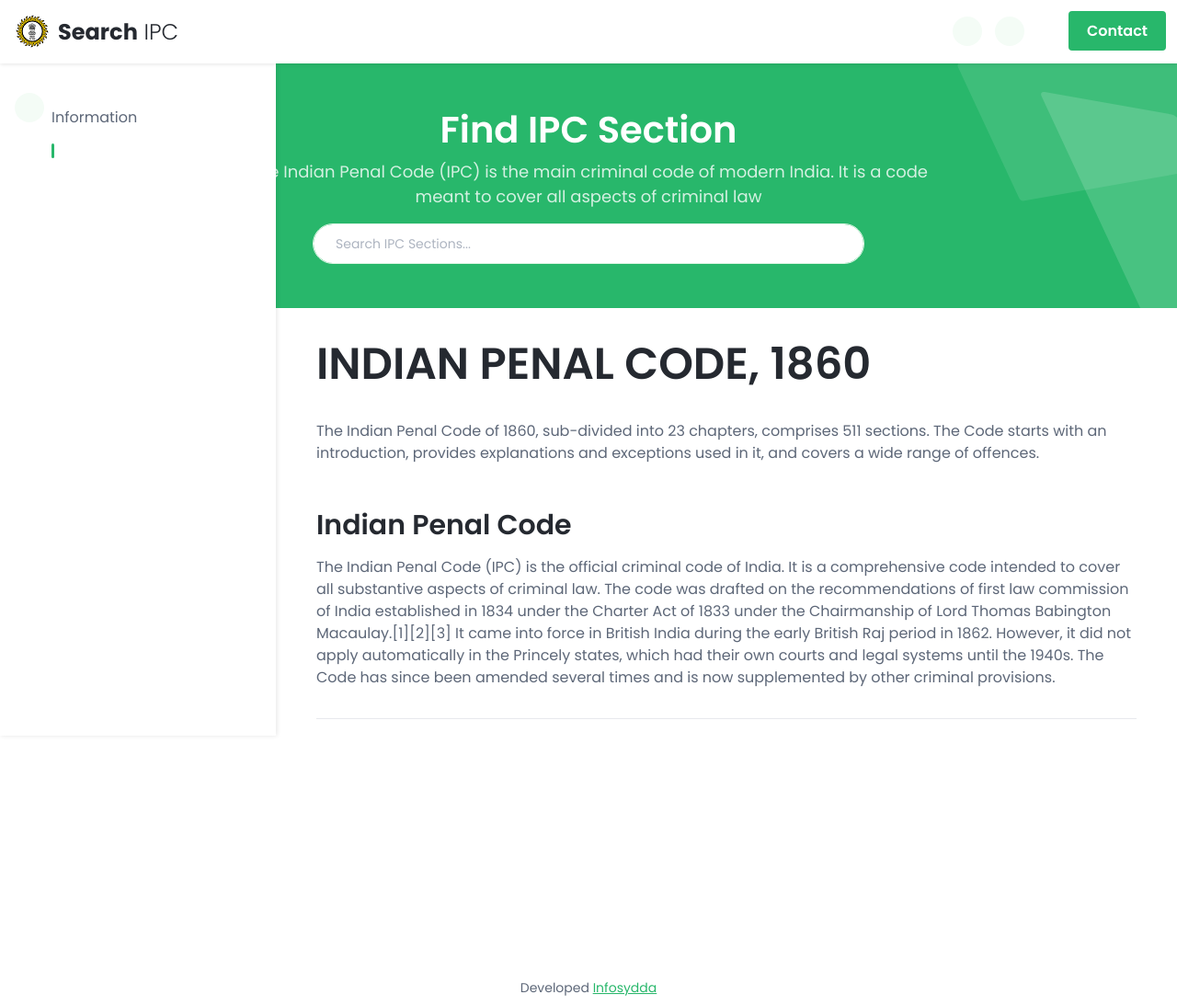
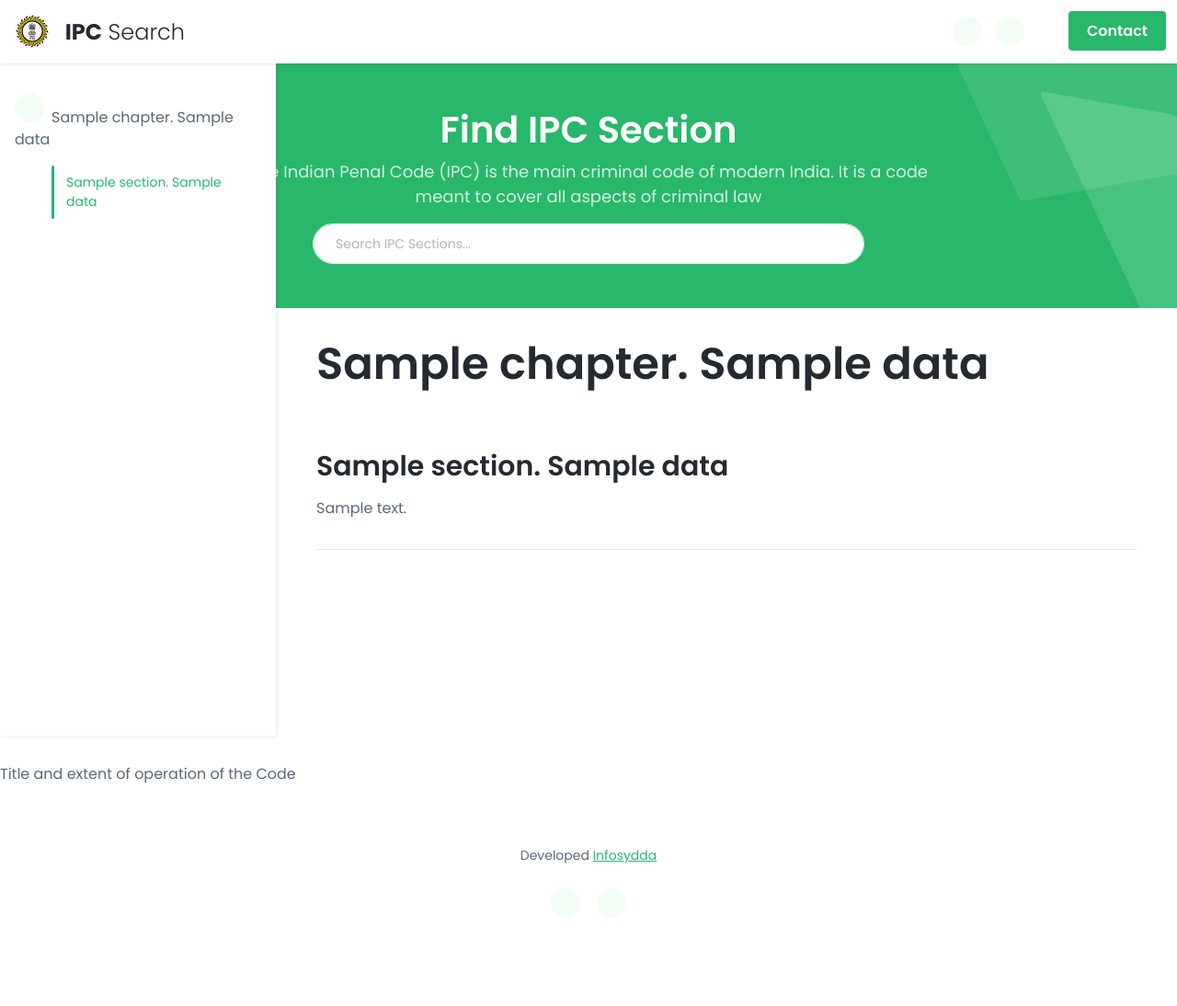
Before and after one commit to RamkumarMrj/IPC-SEARCH-ENGINE, a Django app: template search/templates/search/index.html in a window 1280 px wide. Shown: the top 1094 px of the page at 92% size. After the commit the page ends 939 px from the top, so only its background shows below. Run offline with Django 3.2, Linux system fonts and the light colour scheme; data comes from the database, SQL or seed files in the repository; both versions use the stored data as it was after the commit; the template is opened without the code that fills it: values that come from a table or form of the project are taken from there, most other values are stand-ins (such as "Sample title", 1, 10 or a date in 2020); some libraries are stand-ins or nearby versions.

Commit message:
Docs updates

```diff
--- a/search/templates/search/base.html
+++ b/search/templates/search/base.html
@@ -28,7 +28,9 @@
   <link id="theme-style" rel="stylesheet" href="{% static 'assets/css/theme.css' %}">
 
   <style type="text/css">
-    ul { list-style-type: "👉 "; }
+    ul {
+      list-style-type: "👉 ";
+    }
   </style>
 </head>
 
@@ -43,9 +45,11 @@
             <span></span>
             <span></span>
           </button>
-          <div class="site-logo"><a class="navbar-brand" href="/"><img class="logo-icon me-2" src="{% static 'assets/images/logo.png' %}" alt="logo"><span class="logo-text">Search<span class="text-alt"> IPC
+          <div class="site-logo">
+            <a class="navbar-brand" href="/"><img class="logo-icon me-2" src="{% static 'assets/images/logo.png' %}" alt="logo">
+              <span class="logo-text">IPC<span class="text-alt"> Search</span>
               </span>
-        </span></a>
+            </a>
           </div>
         </div>
 
@@ -66,7 +70,8 @@
     <div class="theme-bg-shapes-left"></div>
     <div class="container">
       <h1 class="page-heading single-col-max mx-auto">Find IPC Section</h1>
-          <div class="page-intro single-col-max mx-auto">The Indian Penal Code (IPC) is the main criminal code of modern India. It is a code meant to cover all aspects of criminal law</div>
+      <div class="page-intro single-col-max mx-auto">The Indian Penal Code (IPC) is the main criminal code of modern
+        India. It is a code meant to cover all aspects of criminal law</div>
       <div class="main-search-box pt-3 d-block mx-auto">
         <form class="search-form w-100" action="{% url 'search_results' %}" method="get">
           <input type="text" placeholder="Search IPC Sections..." name="q" class="form-control search-input">
@@ -74,7 +79,8 @@
         </form>
       </div>
     </div>
-  </div><!--//page-header-->
+  </div>
+
   <div class="docs-wrapper">
     {% block content %}
 
@@ -103,4 +109,5 @@
   <script src="{% static 'assets/js/docs.js' %}"></script>
 
 </body>
+
 </html>
--- a/search/templates/search/index.html
+++ b/search/templates/search/index.html
@@ -3,42 +3,62 @@
 {% block content %}
 <div id="docs-sidebar" class="docs-sidebar">
   <nav id="docs-nav" class="docs-nav navbar">
-
     <ul class="section-items list-unstyled nav flex-column pb-3">
-
-        <li class="nav-item section-title mt-3"><a class="nav-link scrollto" href="#section-8"><span
-              class="theme-icon-holder me-2"><i class="fas fa-book-reader"></i></span>Information</a>
+      {% for data in content %}
+      <li class="nav-item section-title mt-3"><a class="nav-link scrollto" href="#{{ data.chapter }}. {{ data.chapter_name }}"><span
+            class="theme-icon-holder me-2"><i class="fas fa-book-reader"></i></span>{{ data.chapter }}. {{ data.chapter_name }}</a>
       </li>
-
-        <li class="nav-item"><a class="nav-link scrollto" href="#item-8-1"></a></li>
-
+      <li class="nav-item"><a class="nav-link scrollto" href="#{{ data.section }}. {{ data.section_name }}">{{ data.section }}. {{ data.section_name }}</a></li>
+      {% endfor %}
     </ul>
-
   </nav>
 
 </div>
-  <div class="docs-content" style="padding-bottom: 200px;">
+<!-- <div class="docs-content" style="padding-bottom: 200px;">
   <div class="container">
-      <article class="docs-article" id="section-8">
+    <article class="docs-article" id="top-position">
       <header class="docs-header">
-
         <h1 class="docs-heading">INDIAN PENAL CODE, 1860</h1>
         <section class="docs-intro">
-            <p>The Indian Penal Code of 1860, sub-divided into 23 chapters, comprises 511 sections. The Code starts with an introduction, provides explanations and exceptions used in it, and covers a wide range of offences.</p>
+          <p>The Indian Penal Code of 1860, sub-divided into 23 chapters, comprises 511 sections. The Code starts with
+            an introduction, provides explanations and exceptions used in it, and covers a wide range of offences.</p>
         </section>
-
       </header>
-        <section class="docs-section" id="item-8-1">
+      <section class="docs-section" id="top-point">
 
         <h2 class="section-heading">Indian Penal Code</h2>
 
-          <p>The Indian Penal Code (IPC) is the official criminal code of India. It is a comprehensive code intended to cover all substantive aspects of criminal law. The code was drafted on the recommendations of first law commission of India established in 1834 under the Charter Act of 1833 under the Chairmanship of Lord Thomas Babington Macaulay.[1][2][3] It came into force in British India during the early British Raj period in 1862. However, it did not apply automatically in the Princely states, which had their own courts and legal systems until the 1940s. The Code has since been amended several times and is now supplemented by other criminal provisions.</p>
+        <p>The Indian Penal Code (IPC) is the official criminal code of India. It is a comprehensive code intended to
+          cover all substantive aspects of criminal law. The code was drafted on the recommendations of first law
+          commission of India established in 1834 under the Charter Act of 1833 under the Chairmanship of Lord Thomas
+          Babington Macaulay.[1][2][3] It came into force in British India during the early British Raj period in 1862.
+          However, it did not apply automatically in the Princely states, which had their own courts and legal systems
+          until the 1940s. The Code has since been amended several times and is now supplemented by other criminal
+          provisions.</p>
 
       </section>
+    </article>
+  </div>
+</div> -->
 
+<div class="docs-content" style="padding-bottom: 200px;">
+  <div class="container">
+    <article class="docs-article" id="#{{ data.chapter }}. {{ data.chapter_name }}">
+      {% for data in content %}
+      <header class="docs-header">
+        <h1 class="docs-heading">{{ data.chapter }}. {{ data.chapter_name }}</h1>
+      </header>
+      <section class="docs-section" id="{{ data.section }}. {{ data.section_name }}">
+
+        <h2 class="section-heading">{{ data.section }}. {{ data.section_name }}</h2>
+
+        <p>{{ data.description }}</p>
+
+      </section>
+      {% endfor %}
     </article>
-
   </div>
 </div>
+<p>{{ data.section_name }}</p>
 
 {% endblock %}
--- a/search/views.py
+++ b/search/views.py
@@ -4,8 +4,14 @@ from django.views.generic import TemplateView, ListView
 from django.db.models import Q
 from .models import data
 
+
 class HomePageView(TemplateView):
     template_name = 'search/index.html'
+
+    def get_context_data(self, **kwargs):
+        context = super().get_context_data(**kwargs)
+        context['content'] = data.objects.all()
+        return context
 
 
 class SearchResultsView(ListView):
```
Also changed, not shown: search/templates/search/search_results.html (+8 -7 lines), db.sqlite3. Lines whose indentation alone changed are shown as unchanged.
